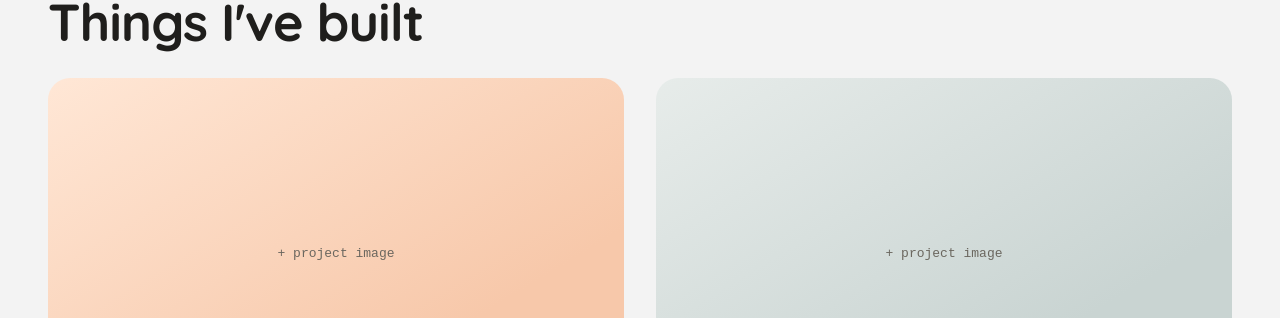
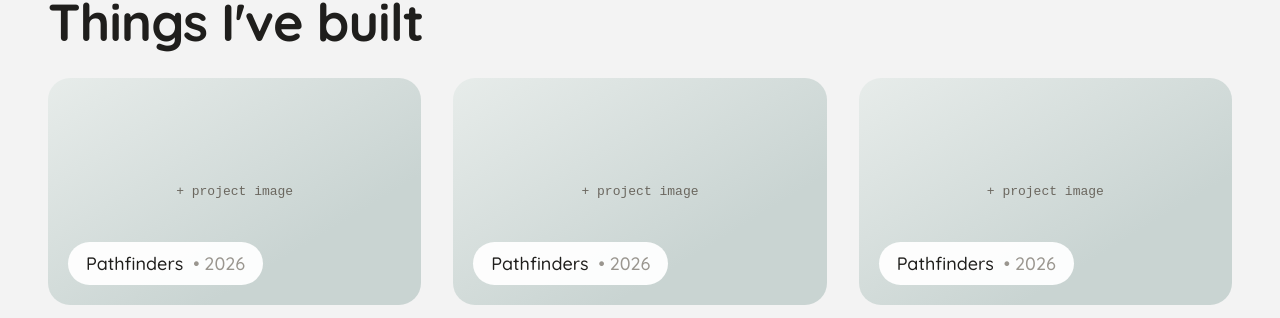
Before and after one commit to ethanikenaga/ethanikenaga.github.io, a React (Vite) app: page / in a window 1280 px wide. Shown: the part 634-952 px from the top of the page. Built offline with nearby package versions, Linux system fonts and the light colour scheme.

Commit message:
chore: add more sample data, expand cards to full width

```diff
--- a/src/data/projects.ts
+++ b/src/data/projects.ts
@@ -6,9 +6,19 @@ export type Project = {
 
 export const projects: Project[] = [
   {
-    title: 'Dog Shelter Site',
+    title: 'Pathfinders',
     year: '2026',
-    gradient: 'linear-gradient(148.66deg, #ffe7d6 0%, #f7c8aa 71.4%)',
+    gradient: 'linear-gradient(148.66deg, #e7ecea 0%, #c9d4d2 71.4%)',
+  },
+  {
+    title: 'Pathfinders',
+    year: '2026',
+    gradient: 'linear-gradient(148.66deg, #e7ecea 0%, #c9d4d2 71.4%)',
+  },
+  {
+    title: 'Pathfinders',
+    year: '2026',
+    gradient: 'linear-gradient(148.66deg, #e7ecea 0%, #c9d4d2 71.4%)',
   },
   {
     title: 'Pathfinders',
--- a/src/styles.css
+++ b/src/styles.css
@@ -117,7 +117,6 @@ main {
 
 /* Home page */
 .home-content {
-  max-width: 1280px;     /* two full screen heights of blank space; adjust to taste */
   width: 100%;
 }
 
```
